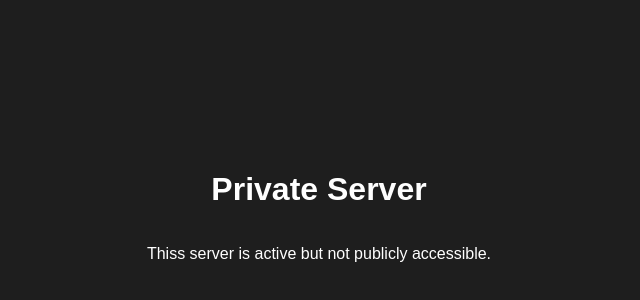
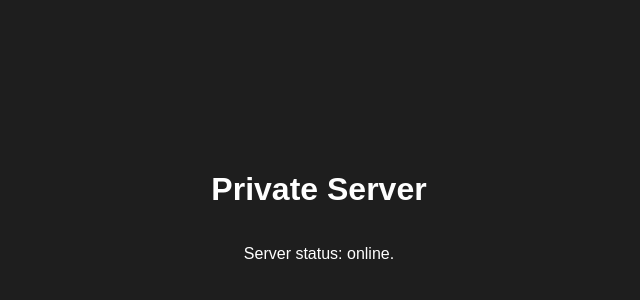
Before and after one commit to easymail13/easymail13.github.io, a plain HTML site: page index.html in a window 1280 px wide. Shown: the part 186-486 px from the top of the page, without its empty margins (321-961 px from the left). Drawn offline with Linux system fonts and the light colour scheme.

Commit message:
Update index.html

```diff
--- a/index.html
+++ b/index.html
@@ -20,6 +20,6 @@
 </head>
 <body>
   <h1>Private Server</h1>
-  <p>Thiss server is active but not publicly accessible.</p>
+  <p> Server status: online.</p>
 </body>
 </html>
```
